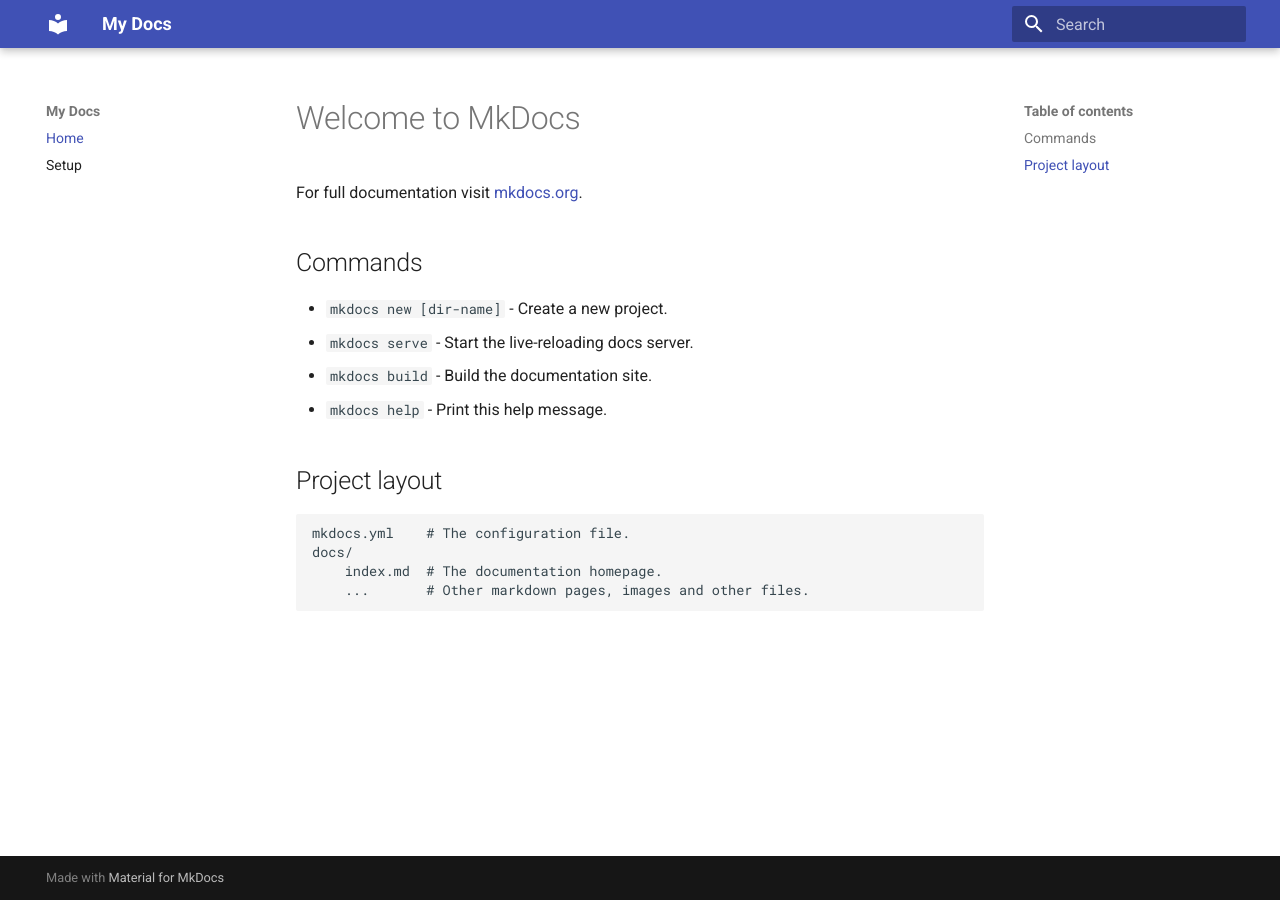
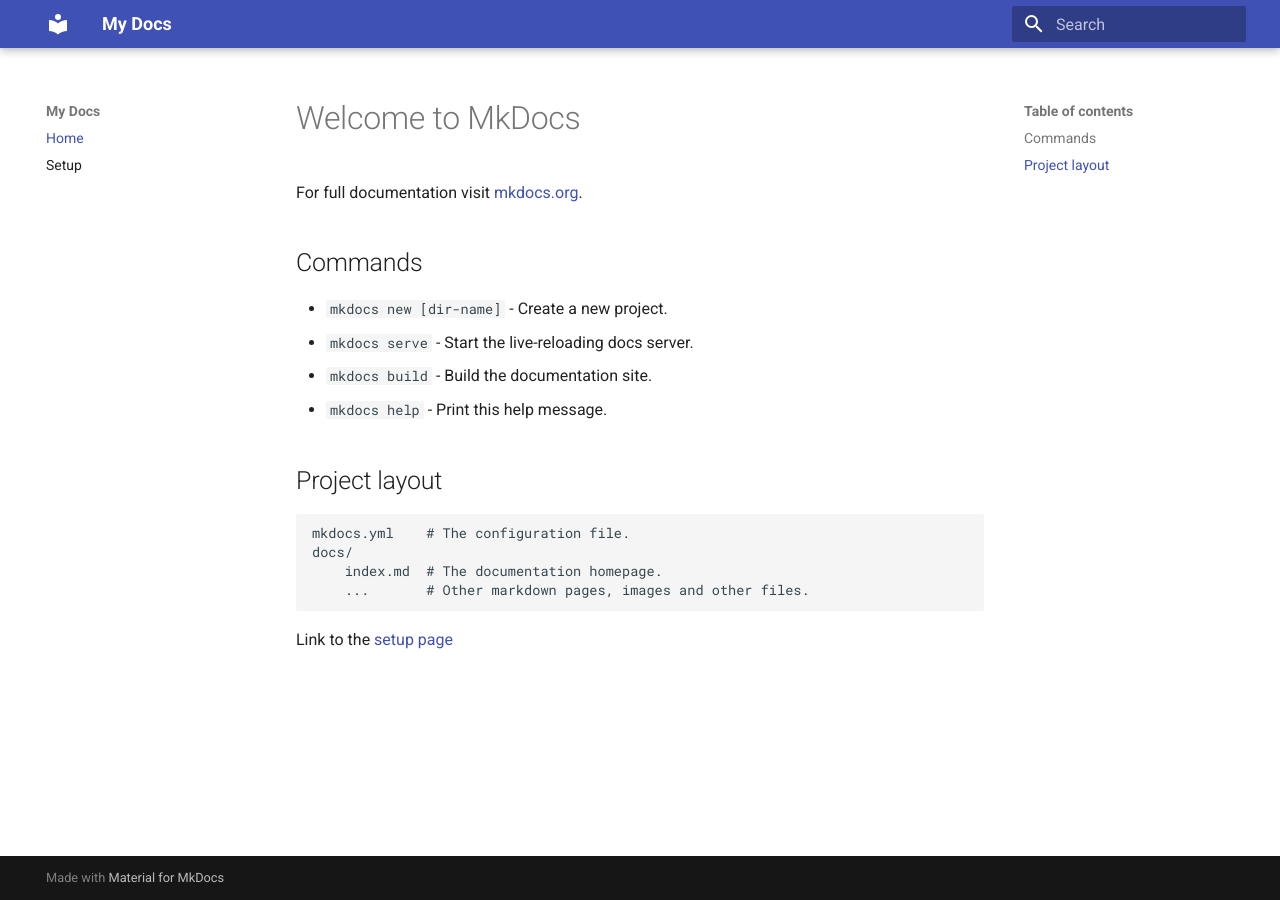
Before and after one commit to judithbergada/webpage-demo, an MkDocs documentation site: the page built from documentation/docs/index.md, in a window 1280 px wide. Built offline with MkDocs 1.6.1 and Material for MkDocs 9.7.7, drawn with Linux system fonts in a browser that asks for light colours.

Commit message:
Update information

```diff
--- a/documentation/docs/index.md
+++ b/documentation/docs/index.md
@@ -15,3 +15,5 @@ For full documentation visit [mkdocs.org](https://mkdocs.org).
     docs/
         index.md  # The documentation homepage.
         ...       # Other markdown pages, images and other files.
+
+Link to the [setup page](setup.md)
```
